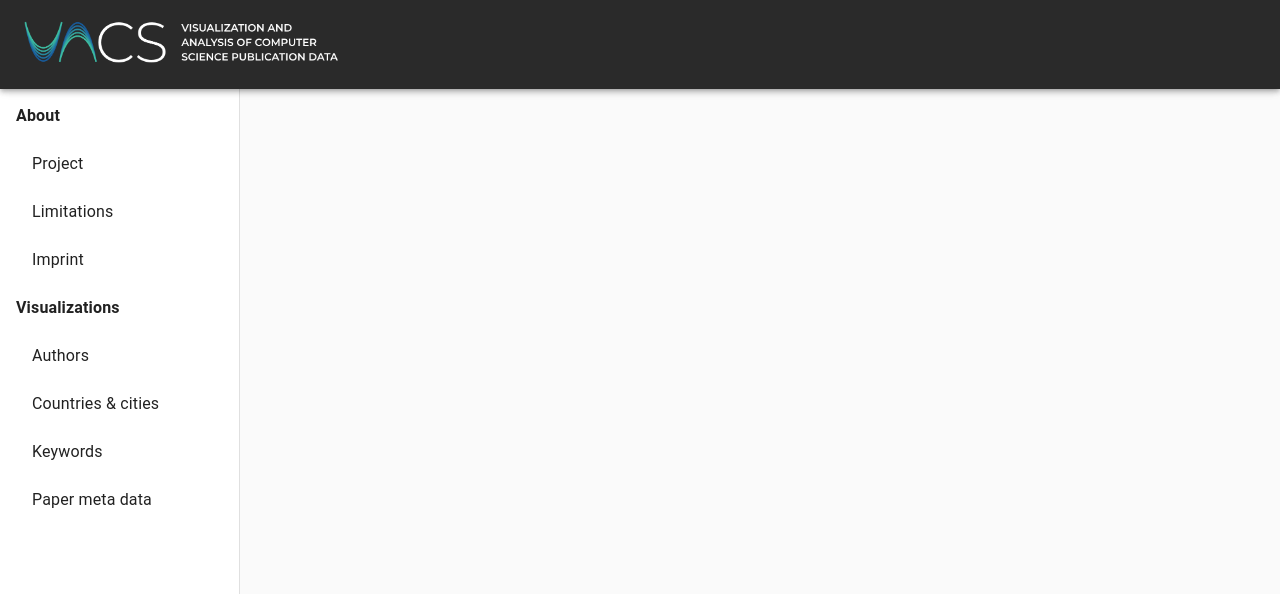
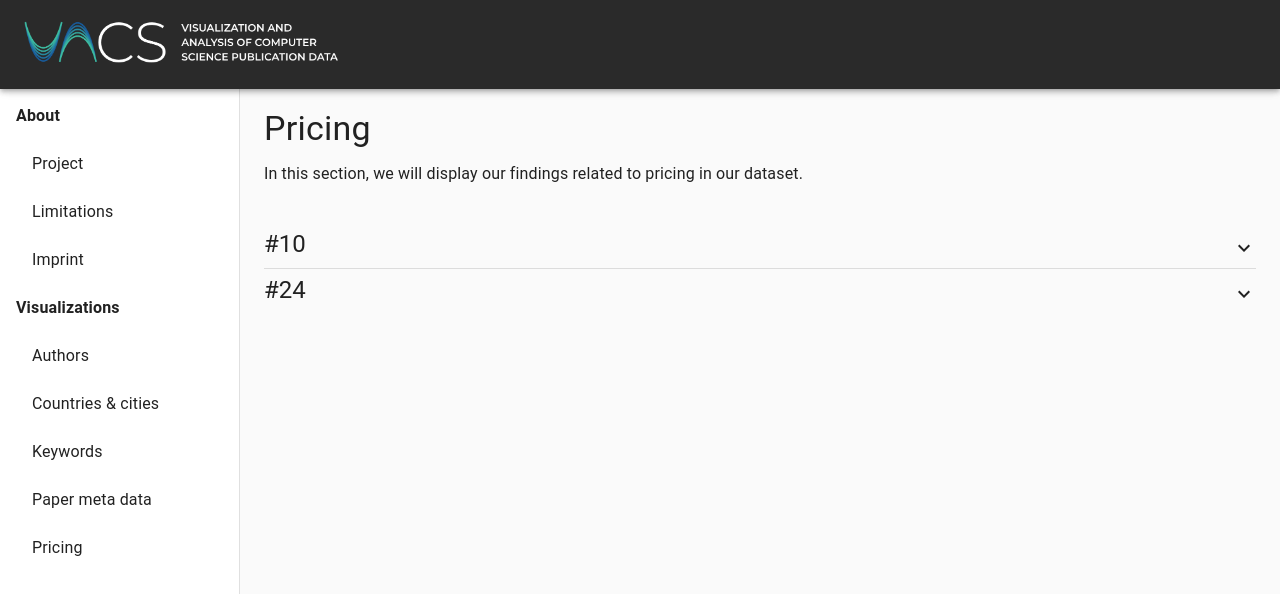
Before and after one commit to lenasrd/svac-frontend, a React (Create React App) app: page /visualizations-pricing in a window 1280 px wide. Shown: the top 594 px of the page. Built offline with nearby package versions, Linux system fonts and the light colour scheme.

Commit message:
add pricing page

```diff
--- a/src/DrawerMenu.js
+++ b/src/DrawerMenu.js
@@ -24,6 +24,7 @@ import VisualizationAuthorsPage from "./pages/VisualizationAuthorsPage";
 import VisualizationCountriesCitiesPage from "./pages/VisualizationCountriesCitiesPage";
 import VisualizationKeywordsPage from "./pages/VisualizationKeywordsPage";
 import VisualizationPaperMetaDataPage from "./pages/VisualizationPaperMetaDataPage";
+import VisualizationPricingPage from "./pages/VisualizationPricingPage";
 
 import { Typography } from "@material-ui/core";
 
@@ -185,6 +186,14 @@ export default function DrawerMenu() {
                 >
                   <ListItemText primary="Paper meta data" />
                 </ListItem>
+                <ListItem
+                  button
+                  className={classes.nested}
+                  component={Link}
+                  to={"/visualizations-pricing"}
+                >
+                  <ListItemText primary="Pricing" />
+                </ListItem>
               </List>
             </div>
           </Drawer>
@@ -211,6 +220,11 @@ export default function DrawerMenu() {
               path="/visualizations-paper-meta-data"
               component={VisualizationPaperMetaDataPage}
             />
+            <Route
+              exact
+              path="/visualizations-pricing"
+              component={VisualizationPricingPage}
+            />
             <Route exact path="/">
               <Redirect to="/project" />
             </Route>
--- /dev/null
+++ b/src/pages/VisualizationPricingPage.js
@@ -0,0 +1,30 @@
+import React from "react";
+import Divider from "@material-ui/core/Divider";
+import Typography from "@material-ui/core/Typography";
+import { makeStyles } from "@material-ui/core/styles";
+import Question from "../Question";
+
+const useStyles = makeStyles((theme) => ({
+  questionList: {
+    marginTop: "3em",
+  },
+}));
+
+export default function VisualizationPricingPage() {
+  const classes = useStyles();
+
+  return (
+    <main>
+      <Typography variant="h4">Pricing</Typography>
+      <Typography>
+        In this section, we will display our findings related to pricing in our
+        dataset.
+      </Typography>
+      <div className={classes.questionList}>
+        <Question title="#10" flourishId="3092096"></Question>
+        <Divider></Divider>
+        <Question title="#24" flourishId="3106275"></Question>
+      </div>
+    </main>
+  );
+}
```
